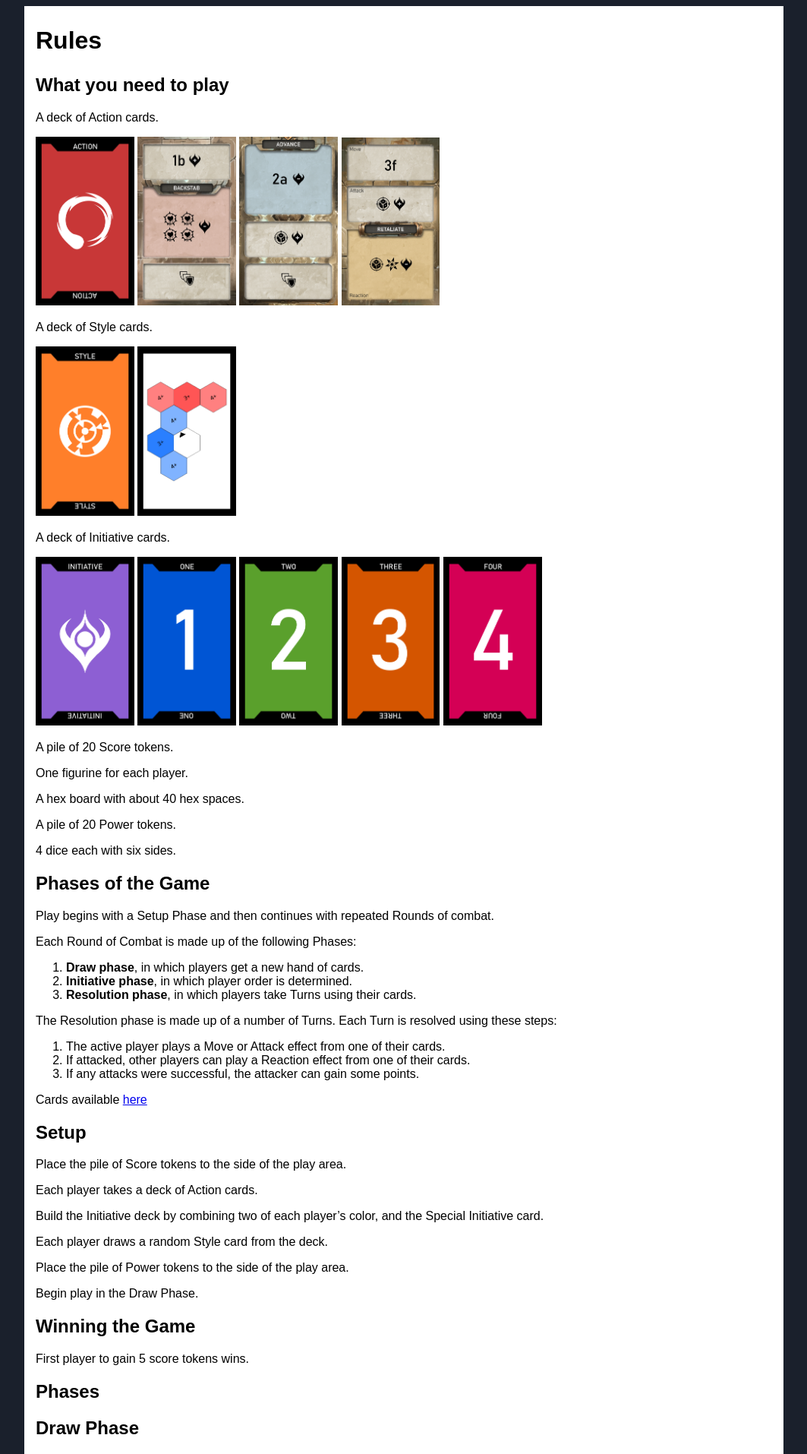
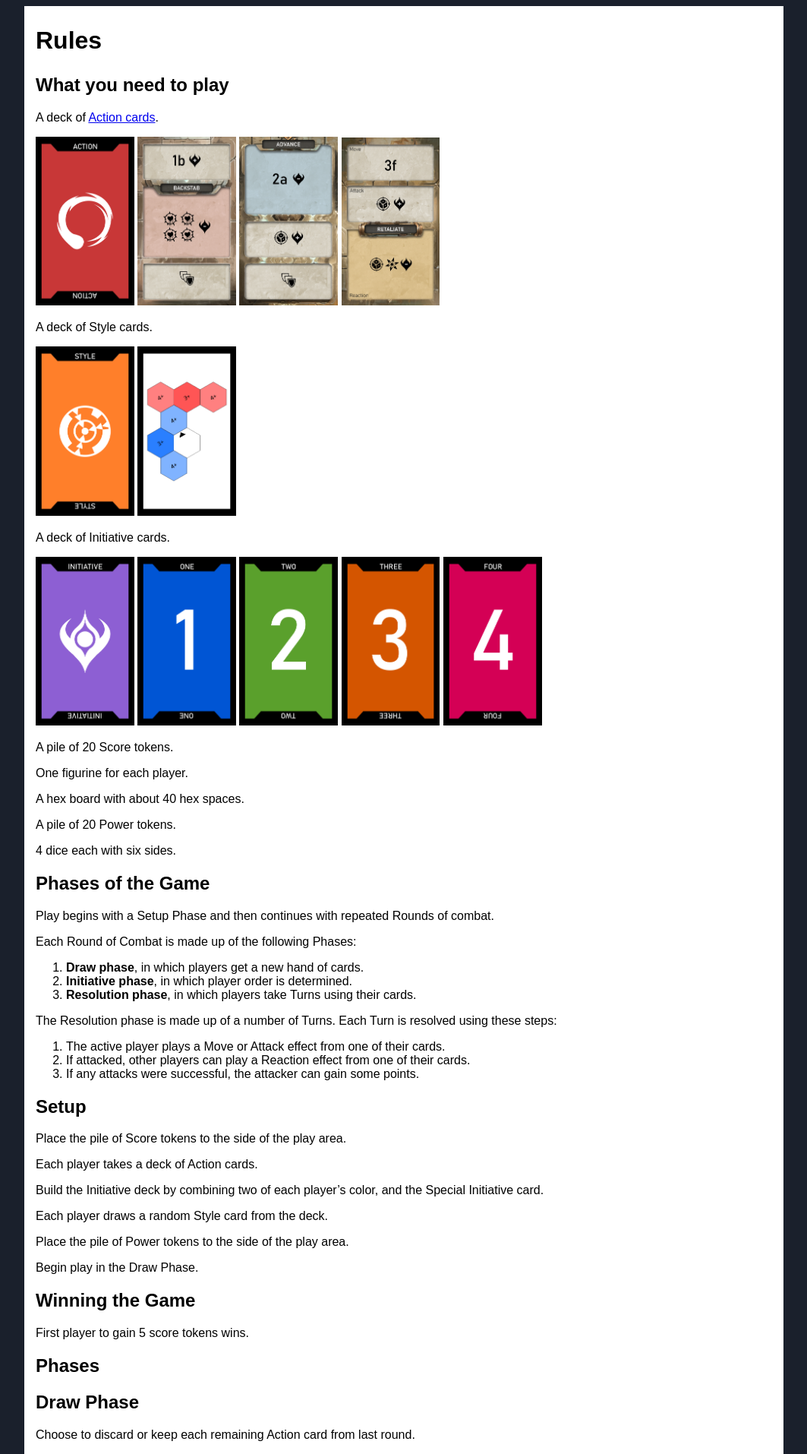
Before and after one commit to abregado/champions-combat, a Jekyll site: the page built from index.html, in a window 1280 px wide. Shown: the top 1914 px of the page at 76% size, without its empty margins (116-1179 px from the left). Built offline with Jekyll 4.4.1, drawn with Linux system fonts in a browser that asks for light colours; some of the changed lines change nothing that is shown.

Commit message:
better link to cards

```diff
--- a/_chapters/rules.md
+++ b/_chapters/rules.md
@@ -3,7 +3,7 @@
 permalink: rules
 ---
 # What you need to play
-A deck of Action cards.
+A deck of [Action cards](files/card-layout.pdf).
 
 {% include card_image.html link='files/images/action-back.png' %}
 {% include card_image.html link='files/images/action-attack-card.png' %}
@@ -47,7 +47,6 @@
 2. If attacked, other players can play a Reaction effect from one of their cards.
 3. If any attacks were successful, the attacker can gain some points.
 
-Cards available [here](files/card-layout.pdf)
 
 # Setup
 Place the pile of Score tokens to the side of the play area.
```
